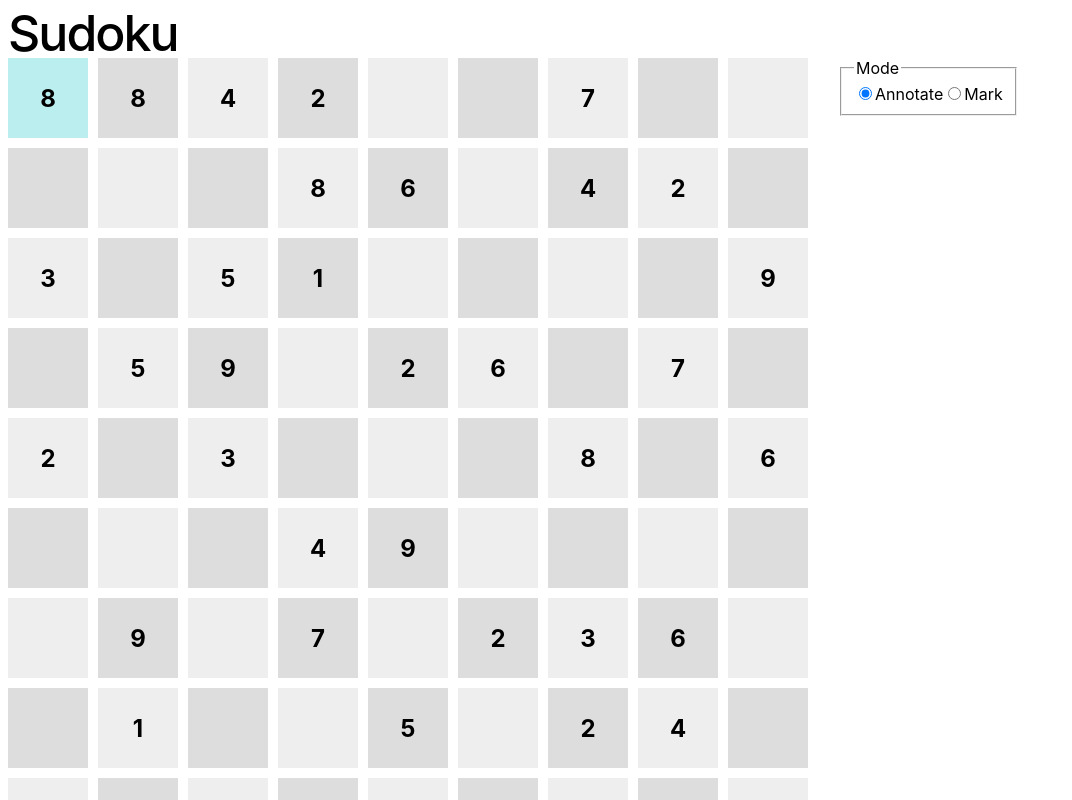
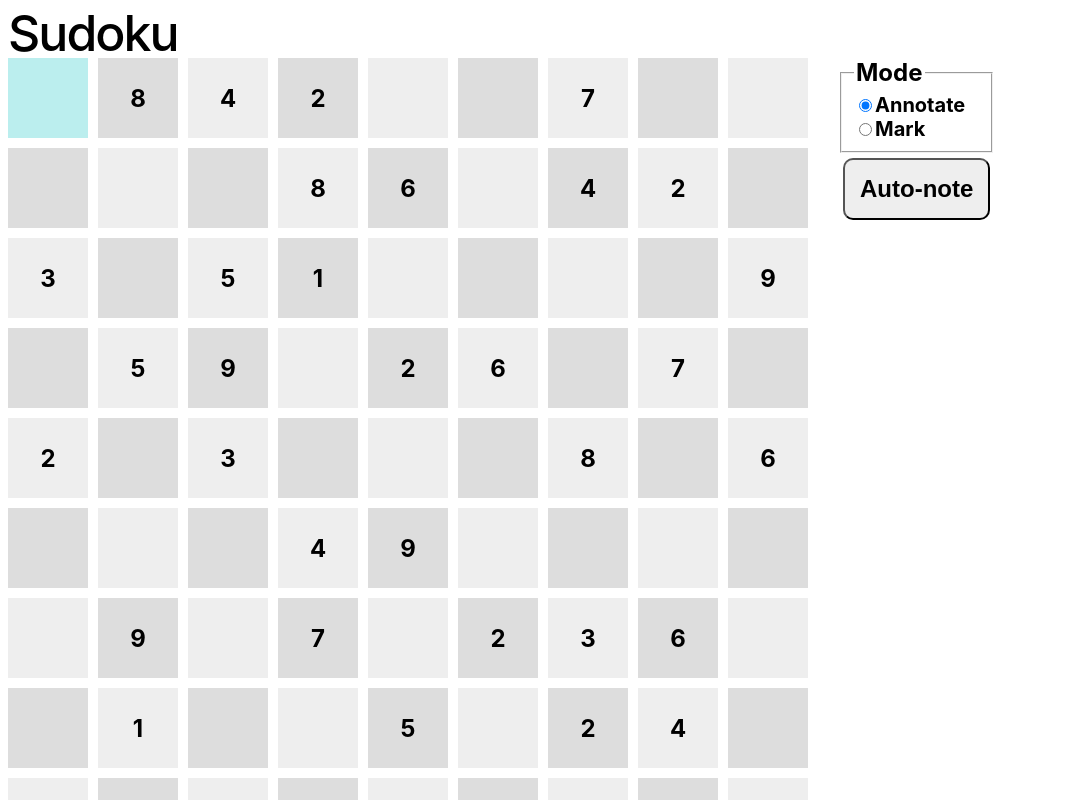
Before and after one commit to cawhitworth/sudoku-ng, an Angular app: page / in a window 1280 px wide. Shown: the top 800 px of the page, without its empty margins (0-1072 px from the left). Built offline with nearby package versions, Linux system fonts and the light colour scheme.

Commit message:
Move logic into service; add candidate generation/auto-note and some tests

```diff
--- a/src/app/cell/cell.component.css
+++ b/src/app/cell/cell.component.css
@@ -5,6 +5,7 @@
     display: flex;
     justify-content: center;
     align-items: center;
+    transition-duration: 0.25s;
 }
 
 .sudoku-cell.other {
--- a/src/app/controls/controls.component.css
+++ b/src/app/controls/controls.component.css
@@ -3,6 +3,29 @@
     grid-row: 1;
 }
 
+.sudoku-mode {
+    font-size: 150%;
+    font-weight: bold;
+}
+
+.sudoku-mode.label {
+    font-size: 125%;
+}
+
 .sudoku-controls button {
-    color: blue;
+    background-color: #eee;
+    margin: 5px;
+    padding: 15px;
+    border-radius: 10px;
+    font-size: 150%;
+    font-weight: bold;
+    transition-duration: 0.1s;
 }
+
+.sudoku-controls button:hover {
+    background-color: #dee;
+}
+
+.sudoku-controls button:active {
+    background-color: #abb;
+}
--- a/src/app/controls/controls.component.html
+++ b/src/app/controls/controls.component.html
@@ -1,11 +1,13 @@
 <div class="sudoku-controls">
     <fieldset>
-        <legend>
+        <legend class="sudoku-mode">
             Mode
         </legend>
         <input type="radio" id="annotate-button" name="input-mode" value="annotate" [(ngModel)]="mode" (click)="onModeChange('annotate')"/>
-        <label for="annotate-button">Annotate</label>
+        <label for="annotate-button" class="sudoku-mode label">Annotate</label>
+        <br />
         <input type="radio" id="mark-button" name="input-mode" value="mark" [(ngModel)]="mode" (click)="onModeChange('mark')"/>
-        <label for="mark-button">Mark</label>
+        <label for="mark-button" class="sudoku-mode label">Mark</label>
     </fieldset>
+    <button (click)="onAutoNoteClick()">Auto-note</button>
 </div>
--- a/src/app/controls/controls.component.ts
+++ b/src/app/controls/controls.component.ts
@@ -12,9 +12,14 @@ export class ControlsComponent {
   @Input() mode: string = "mark";
 
   @Output() modeChange = new EventEmitter<string>();
+  @Output() autoNoteClick = new EventEmitter();
 
   onModeChange(mode:string) {
     console.log(`Mode change: ${mode}`);
     this.modeChange.emit(mode);
   }
+
+  onAutoNoteClick(): void {
+    this.autoNoteClick.emit();
+  }
 }
--- a/src/app/grid/grid.component.html
+++ b/src/app/grid/grid.component.html
@@ -2,10 +2,10 @@
     <div class="sudoku-grid">
         <app-cell *ngFor="let _ of [].constructor(81); let i = index"
         [cellIndex]="i" [highlighted]="highlightedCell == i"
-        [(parentgrid)]="sudokuGrid" (parentgridChange)="update()" (gridClicked)="gridClicked($event)"
+        [(parentgrid)]="sudokuGrid" (parentgridChange)="update()" (gridClicked)="onGridClick($event)"
         ></app-cell>
     </div>
-    <app-controls [(mode)]="mode" (modeChanged)="update()" />
+    <app-controls [(mode)]="mode" (modeChanged)="update()" (autoNoteClick)="onAutoNoteClick()" />
     <div class="sudoku-status">
         <p>
             Complete: {{complete?"Yes":"No"}}
--- a/src/app/grid/grid.component.ts
+++ b/src/app/grid/grid.component.ts
@@ -40,31 +40,15 @@ export class GridComponent {
     console.log(`Mode: ${this.mode}`);
   }
 
-  gridClicked(cell: number): void {
+  onGridClick(cell: number): void {
     console.log(`Cell ${cell} clicked`);
     this.highlightedCell = cell;
   }
 
-  setCellValue(cell: number, value: number): void {
-    this.sudokuGrid.cells[cell].value = value;
-    this.sudokuGrid.cells[cell].empty = false;
+  onAutoNoteClick():void {
+    console.log("Auto-note");
+    this.sudokuService.generateCandidates();
   }
-
-  toggleInCellCandidates(cell: number, value: number): void {
-    console.log(`Toggle ${value} in ${cell}`)
-    const index = this.sudokuGrid.cells[cell].candidates.indexOf(value);
-    if (index < 0) {
-      this.sudokuGrid.cells[cell].candidates.push(value);
-    } else {
-      this.sudokuGrid.cells[cell].candidates.splice(index, 1);
-    }
-    console.log(`Candidates for ${cell}: ${this.sudokuGrid.cells[cell].candidates}`)
-  }
-
-  clearCell(cell: number) {
-    this.sudokuGrid.cells[cell].empty = true;
-  }
-
 
   keyDown(evt:KeyboardEvent): void {
     const swallow = [ 'ArrowLeft', 'ArrowRight', 'ArrowUp', 'ArrowDown', 'Delete', 'Backspace', 'Space']
@@ -78,14 +62,14 @@ export class GridComponent {
     let num = parseInt(evt.key);
     if (this.mode === "mark") {
       if (!Number.isNaN(num)) {
-        this.setCellValue(this.highlightedCell, num);
+        this.sudokuService.setCellValue(this.highlightedCell, num);
       }
       if (evt.key == 'Delete' || evt.key == 'Backspace') {
         this.sudokuGrid.cells[this.highlightedCell].empty = true;
       }
     } else { // Annotate
       if (!Number.isNaN(num)) {
-        this.toggleInCellCandidates(this.highlightedCell, num);
+        this.sudokuService.toggleInCellCandidates(this.highlightedCell, num);
       }
     }
     if (evt.key === 'M' || evt.key === 'm') {
--- a/src/app/sudoku.service.ts
+++ b/src/app/sudoku.service.ts
@@ -39,7 +39,7 @@ export class SudokuService
     return result.valid;
   }
 
-  partial       = "8842..7.." +
+  partial       = ".842..7.." +
                   "...86.42." +
                   "3.51....9" +
                   ".59.26.7." +
@@ -115,4 +115,71 @@ export class SudokuService
 
     return result;
   }
+
+  setCellValue(cell: number, value: number): void {
+    this.grid.cells[cell].value = value;
+    this.grid.cells[cell].empty = false;
+  }
+
+  clearCell(cell: number) {
+    this.grid.cells[cell].empty = true;
+  }
+
+  toggleInCellCandidates(cell: number, value: number): void {
+    console.log(`Toggle ${value} in ${cell}`)
+    const index = this.grid.cells[cell].candidates.indexOf(value);
+    if (index < 0) {
+      this.grid.cells[cell].candidates.push(value);
+    } else {
+      this.grid.cells[cell].candidates.splice(index, 1);
+    }
+    console.log(`Candidates for ${cell}: ${this.grid.cells[cell].candidates}`)
+  }
+
+  removeCandidate(cell: number, value: number) {
+    const index = this.grid.cells[cell].candidates.indexOf(value);
+    if (index >= 0) {
+      this.grid.cells[cell].candidates.splice(index, 1);
+      console.log(`Removing ${value} from ${cell}`);
+    }
+  }
+
+  indexInHouse(house: number, index: number): number {
+    let rowBase = Math.floor(house / 3) * 3;
+    let columnBase = (house % 3) * 3;
+
+    let row = rowBase + Math.floor(index / 3);
+    let column = columnBase + index % 3;
+
+    return (row * 9) + column;
+  }
+
+  generateCandidates(): void {
+    for(let i = 0; i < 81; i ++) {
+      if (this.grid.cells[i].empty) {
+        this.grid.cells[i].candidates = [ 1, 2, 3, 4, 5, 6, 7, 8, 9 ];
+      } else {
+        this.grid.cells[i].candidates = [];
+      }
+    }
+
+    for(let i = 0; i < 81; i++) {
+      if (!this.grid.cells[i].empty) {
+        let value = this.grid.cells[i].value;
+        console.log(`Removing ${value} at ${i}`);
+        let row = Math.floor(i/9);
+        let column = i % 9;
+        let house = (Math.floor(row/3) * 3) + Math.floor(column/3);
+
+        for(let j = 0; j < 9; j++) {
+          // row
+          this.removeCandidate((row * 9) + j, value);
+          // column
+          this.removeCandidate((j * 9) + column, value);
+          // house
+          this.removeCandidate(this.indexInHouse(house, j), value);
+      }
+      }
+    }
+  }
 }
```
Also changed, not shown: 1 other file (tests, documents, lock files or other folders).
